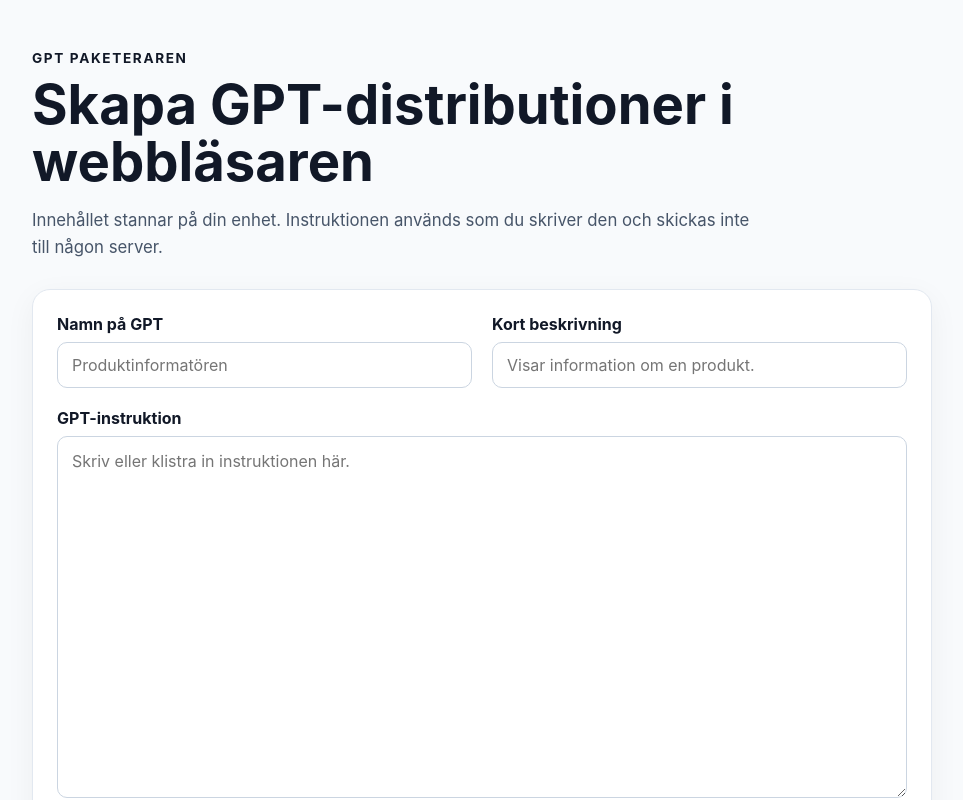
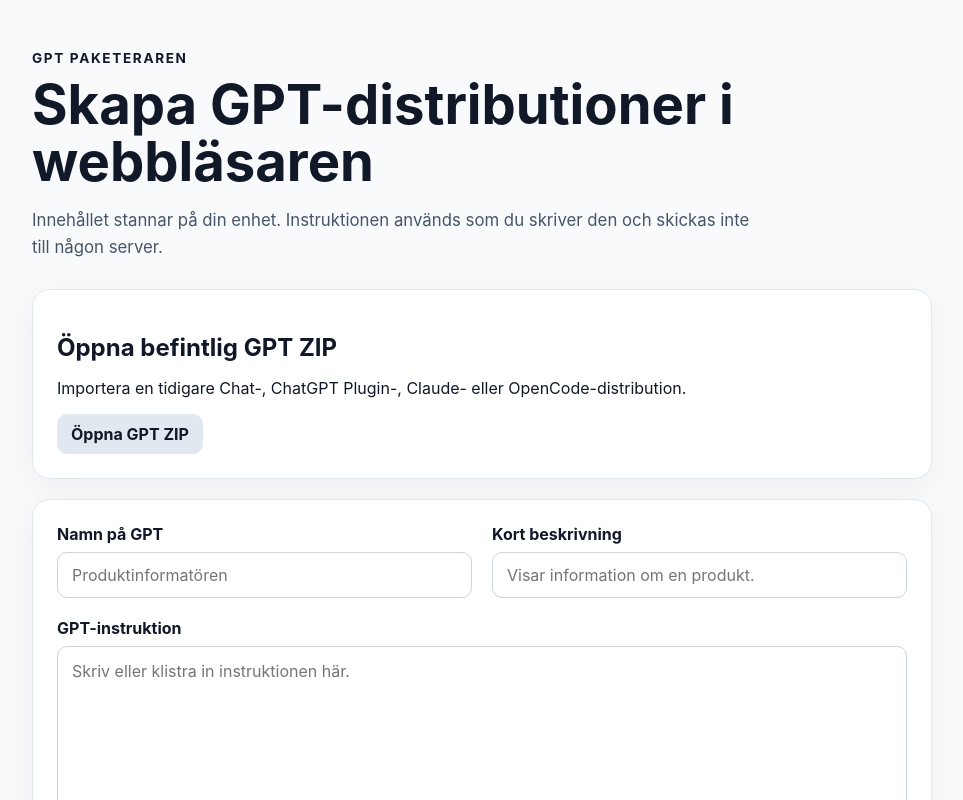
Before and after one commit to erland/gpt-paketeraren, a React (Vite) app in the folder web/: page / in a window 1280 px wide. Shown: the top 800 px of the page, without its empty margins (158-1121 px from the left). Built offline with nearby package versions, Linux system fonts and the light colour scheme.

Commit message:
Import runtime ZIPs into PWA form

```diff
--- a/web/src/App.tsx
+++ b/web/src/App.tsx
@@ -4,6 +4,7 @@ import { buildClaudeZip } from "./distributions/claude";
 import { buildOpenCodeZip } from "./distributions/opencode";
 import { buildPluginZip } from "./distributions/plugin";
 import { downloadBlob } from "./download/download";
+import { importRuntimeZip } from "./import/importZip";
 import { GptProject, KnowledgeFile, toProjectId, validateProject } from "./domain/project";
 import "./styles.css";
 
@@ -30,6 +31,7 @@ export default function App() {
   const [knowledge, setKnowledge] = useState<KnowledgeFile[]>([]);
   const [message, setMessage] = useState("");
   const [busy, setBusy] = useState<Runtime | null>(null);
+  const [importing, setImporting] = useState(false);
 
   const project: GptProject = useMemo(
     () => ({ name, description, instructions, knowledge }),
@@ -51,6 +53,27 @@ export default function App() {
 
   function removeKnowledge(index: number) {
     setKnowledge((current) => current.filter((_, itemIndex) => itemIndex !== index));
+  }
+
+  async function importZip(event: ChangeEvent<HTMLInputElement>) {
+    const file = event.target.files?.[0];
+    event.target.value = "";
+    if (!file) return;
+
+    setImporting(true);
+    setMessage("");
+    try {
+      const imported = await importRuntimeZip(file);
+      setName(imported.project.name);
+      setDescription(imported.project.description);
+      setInstructions(imported.project.instructions);
+      setKnowledge(imported.project.knowledge);
+      setMessage(`Importerade ${labels[imported.runtime]}-distributionen.`);
+    } catch (error) {
+      setMessage(error instanceof Error ? error.message : "Kunde inte importera ZIP-filen.");
+    } finally {
+      setImporting(false);
+    }
   }
 
   async function downloadRuntime(runtime: Runtime) {
@@ -85,6 +108,17 @@ export default function App() {
           Innehållet stannar på din enhet. Instruktionen används som du skriver den och
           skickas inte till någon server.
         </p>
+      </section>
+
+      <section className="card import-card">
+        <div>
+          <h2>Öppna befintlig GPT ZIP</h2>
+          <p>Importera en tidigare Chat-, ChatGPT Plugin-, Claude- eller OpenCode-distribution.</p>
+        </div>
+        <label className="file-button">
+          {importing ? "Öppnar…" : "Öppna GPT ZIP"}
+          <input type="file" accept=".zip,application/zip" onChange={importZip} disabled={importing} />
+        </label>
       </section>
 
       <section className="card form-grid" aria-label="GPT-projekt">
@@ -153,7 +187,7 @@ export default function App() {
               className="primary"
               type="button"
               onClick={() => downloadRuntime(runtime)}
-              disabled={errors.length > 0 || busy !== null}
+              disabled={errors.length > 0 || busy !== null || importing}
             >
               {busy === runtime ? "Skapar…" : `Hämta ${labels[runtime]} ZIP`}
             </button>
```
